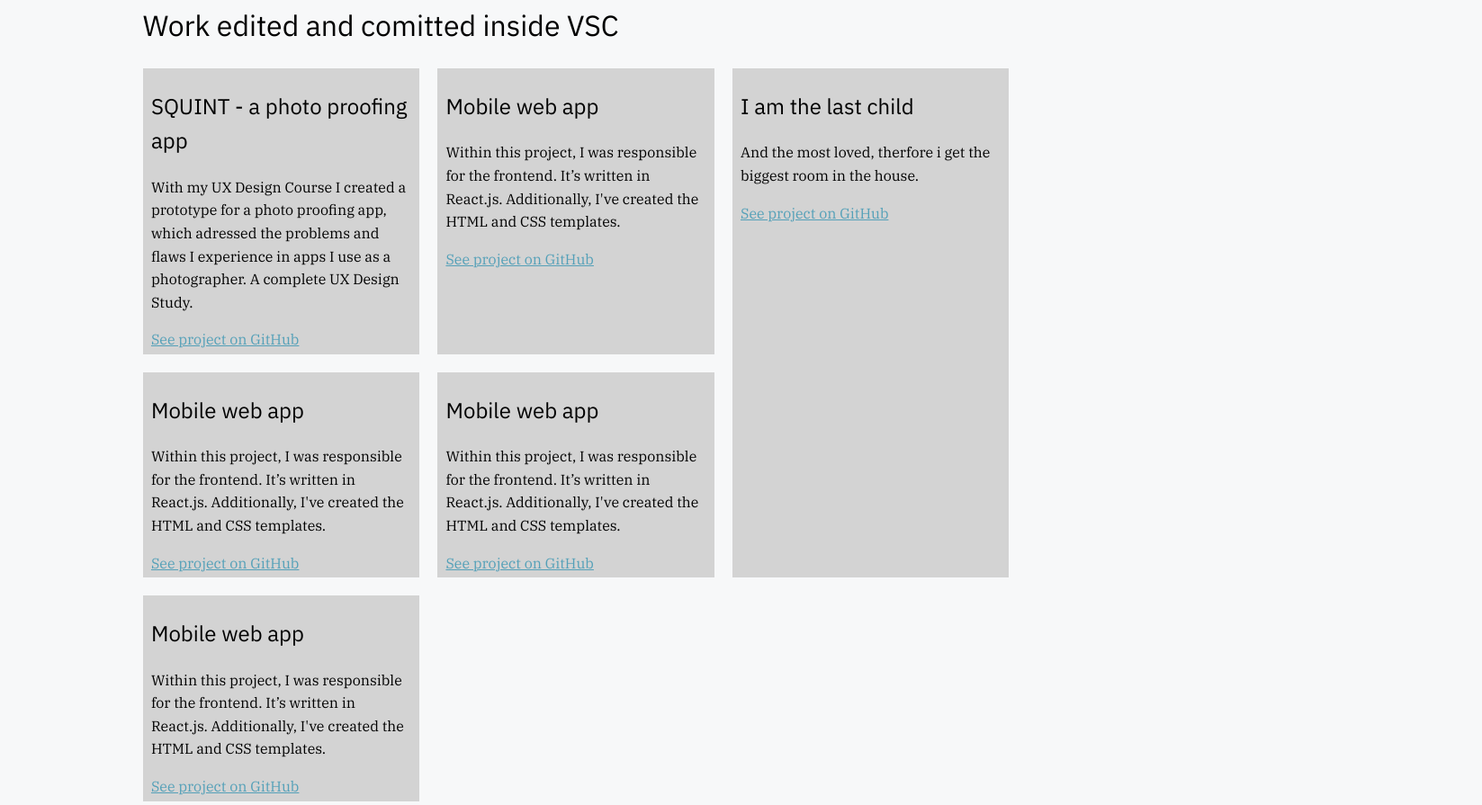
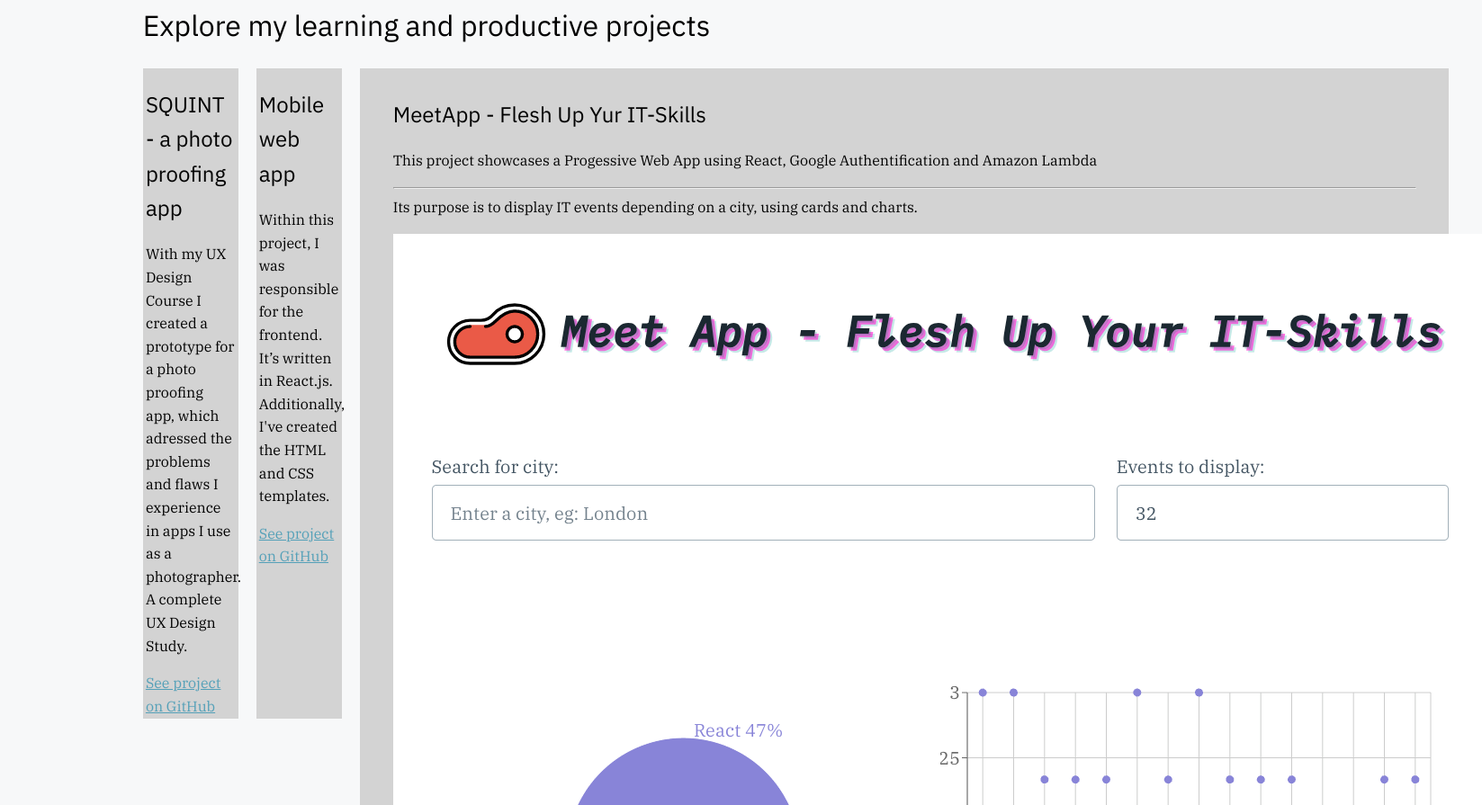
Before and after one commit to dkause/kause, a plain HTML site: page work.html in a window 1280 px wide. Shown: the part 129-1024 px from the top of the page at 90% size, 1647 px wide, since content can reach past the window. Drawn offline with nearby package versions, Linux system fonts and the light colour scheme.

Commit message:
add project MeetApp

```diff
--- a/work.html
+++ b/work.html
@@ -41,7 +41,7 @@
         </header>
         <!-- Here is the content -->
         <section class="work">
-            <h1>Work edited and comitted inside VSC</h1>
+            <h1>Explore my learning and productive projects</h1>
             <div class="grid">
                 <!-- Grid items will live here -->
                 <div class="grid__item">
@@ -63,36 +63,17 @@
                 </div>
 
                 <div class="grid__item">
-                    <h2>Mobile web app</h2>
+                    <h2>MeetApp - Flesh Up Yur IT-Skills </h2>
                     <p>
-                        Within this project, I was responsible for the frontend. It’s written in React.js. Additionally,
-                        I've created the HTML and CSS templates.
+                        This project showcases a Progessive Web App using React, Google Authentification and Amazon Lambda
+                        <hr>
+                        Its purpose is to display IT events depending on a city, using cards and charts.
                     </p>
-                    <a href="#">See project on GitHub</a>
+                    <img alt="screenshot of MeetApp" src="./img/meetAppScrsht.png">
+                    <a href="https://github.com/dkause/meet">See project on GitHub</a>
+                    <a href="https://dkause.github.io/meet">See project Action</a>
                 </div>
-                <div class="grid__item">
-                    <h2>Mobile web app</h2>
-                    <p>
-                        Within this project, I was responsible for the frontend. It’s written in React.js. Additionally,
-                        I've created the HTML and CSS templates.
-                    </p>
-                    <a href="#">See project on GitHub</a>
-                </div>
-                <div class="grid__item">
-                    <h2>Mobile web app</h2>
-                    <p>
-                        Within this project, I was responsible for the frontend. It’s written in React.js. Additionally,
-                        I've created the HTML and CSS templates.
-                    </p>
-                    <a href="#">See project on GitHub</a>
-                </div>
-                <div class="grid__item">
-                    <h2>I am the last child</h2>
-                    <p>
-                        And the most loved, therfore i get the biggest room in the house.
-                    </p>
-                    <a href="#">See project on GitHub</a>
-                </div>
+
             </div>
         </section>
         <!-- This is footer including contact data-->
```
Also changed, not shown: img/meetAppScrsht.png (added).
